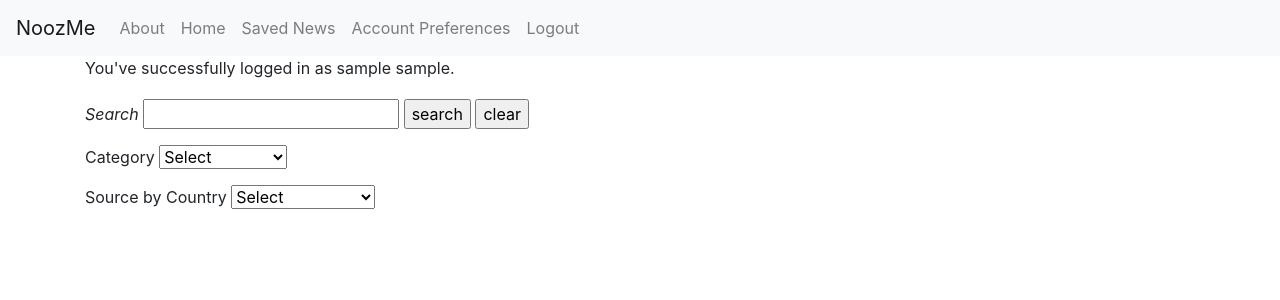
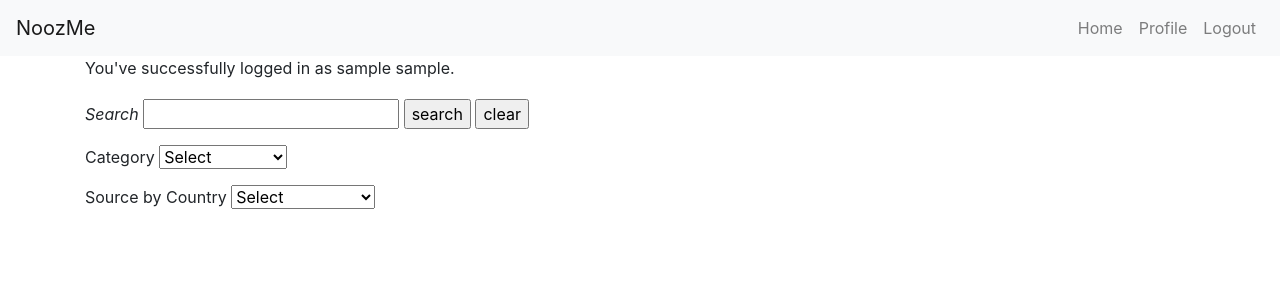
Before and after one commit to mkm3/NoozMe, a Flask app: page /dashboard in a window 1280 px wide. Shown: the top 300 px of the page. Run offline with Flask 2, Linux system fonts and the light colour scheme; the visitor is signed in with stand-in values (Sample User, id 1); data comes from the database, SQL or seed files in the repository; some libraries are stand-ins or nearby versions.

Commit message:
Updated Login/Logout and added Save_News functions/routes

```diff
--- a/crud.py
+++ b/crud.py
@@ -59,7 +59,7 @@ def save_article(title,image,description,content,pub_date,news_url,user):
 
 
 def get_saved_news(user):
-    """Grab saved news to render."""
+    """Grab saved news by user."""
 
     saved_news_feed = []
 
--- a/news.py
+++ b/news.py
@@ -54,7 +54,3 @@ def get_everything(keyword):
     #for testing
     print(articles)
     return articles
-
-
-def get_sources():
-    pass
--- a/server.py
+++ b/server.py
@@ -59,7 +59,7 @@ def is_logged_in():
 
 @app.route('/login', methods=['GET', 'POST'])
 def login():
-    """Route for handling the login page logic."""
+    """Route for handling user login."""
     login = None
     if request.method == 'POST':
         user = db.session.query(User).filter(User.username == request.form['username'],
@@ -75,8 +75,15 @@ def login():
 
     return render_template('login.html', login=login)
 
+@app.route('/logout', methods=['GET'])
+def logout():
+    """Route for handling user logout."""
 
-@app.route("/save-article", methods=["POST"])
+    session.pop('user_id', None)
+    return redirect('/login')
+
+
+@app.route('/save-article', methods=['POST'])
 def save_article():
     """Save article to user's profile/saved_news table."""
 
@@ -123,18 +130,22 @@ def create_user():
 
 @app.route('/dashboard', methods=['GET'])
 def logged_in():
-    """Redirect users to dashboard after login"""
+    """Redirect users to dashboard after login or if not logged in."""
+    if not is_logged_in():
+        return redirect('/login')
+
     user = get_logged_in_user()
     print(f"Successfully logged in as {user.fname} {user.lname}")
     return render_template('dashboard.html', user=user)
 
 
-# TRYING TO SHOW SAVED NEWS / PROFILE SETTINGS
-# @app.route('/user/user_id')
-# def show_profile(user_id):
-#     """Shows user profile"""
-#     user = crud.get_user_by_id(user_id)
-#     return render_template('/profile_settings.html', user=user)
+@app.route('/user/<user_id>')
+def return_saved_news(user_id):
+    """Shows saved news by user_id"""
+    user = crud.get_user_by_id(user_id)
+    saved_articles = crud.get_saved_news(user)
+    return render_template('/profile.html', user=user,
+                                            saved_articles=saved_articles)
 
 
 if __name__ == '__main__':
--- a/static/newsapi.js
+++ b/static/newsapi.js
@@ -9,11 +9,11 @@ $(document).ready(function(){
       output +=`
         <div class="col l6 m6 s12">
             <h4>${news[i].title}</h4>
-            <img src="${news[i].urlToImage}" class="responsive-img">
+            <img src="${news[i].image}" class="responsive-img">
             <p>${news[i].description}</p>
             <p>${news[i].content}</p>
-            <p>Published on: ${news[i].publishedAt}</p>
-            <a href="${news[i].url}" class="btn">Read more</a>
+            <p>Published on: ${news[i].pub_date}</p>
+            <a href="${news[i].news_url}" class="btn">Read more</a>
 
           <form class="save-article-form">
             <input type="hidden" name="title" value="${news[i].title}">
@@ -31,24 +31,30 @@ $(document).ready(function(){
 
     if(output !== ""){
       $("#newsResults").html(output);
-        M.toast({
-        html: "There you go, nice reading",
-        classes: 'green'
+
+      $('.save-article-form').on('submit', (evt) => {
+        evt.preventDefault();
+        const formInputs = {
+          'title': evt.target[0].value,
+          'image': evt.target[1].value,
+          'description': evt.target[2].value,
+          'content': evt.target[3].value,
+          'pub_date': evt.target[4].value,
+          'news_url': evt.target[5].value
+        };
+
+        console.log(formInputs)
+
+        $.post('/save-article', formInputs, (res) => {
+          alert(res);
+        });
       });
 
-    }else{
+    } else {
       let noNews = `<div style='text-align:center; font-size:36px; margin-top:40px;'>This news isn't available. Sorry about that.<br>Try searching for something else </div>`;
         $("#newsResults").html(noNews);
-      M.toast({
-        html: "This news isn't available",
-        classes: 'red'
-      });
     }
   }
-
-
-
-
 
 
   // MVP - custom form component
@@ -57,8 +63,6 @@ $(document).ready(function(){
     let country = $("#country_selector").val();
     let category = $("#category_selector").val();
     let url = `/api/newsapi/top?country=${country}&category=${category}`;
-
-
 
     $.ajax({
 
@@ -91,7 +95,7 @@ $(document).ready(function(){
         });
       }
     });
-  }
+
 
 
       // spits out html output for our div id #newsResults
@@ -100,34 +104,15 @@ $(document).ready(function(){
 
 
         //grabs form inputs and submits them to the saved_news tables
-        $('.save-article-form').on('submit', (evt) => {
-          evt.preventDefault();
 
 
-          const formInputs = {
-            'title': evt.target[0].value,
-            'image': evt.target[1].value,
-            'description': evt.target[2].value,
-            'content': evt.target[3].value,
-            'pub_date': evt.target[4].value,
-            'news_url': evt.target[5].value
-
-          };
-
-        console.log(formInputs)
-
-      $.post('/save-article', formInputs, (res) => {
-        alert(res);
-      });
-
-    });
     }
     //after search, response if no news is available
     else{
       let noNews = `<div style='text-align:center; font-size:36px; margin-top:40px;'>This news isn't available. Sorry about that.<br>Try searching for something else </div>`;
         $("#newsResults").html(noNews);
     }
-  }
+  };
 
   // MVP - search engine component
   $("#searchbtn").on("click",function(e){
--- a/templates/dashboard.html
+++ b/templates/dashboard.html
@@ -21,29 +21,22 @@
     </button>
 
     <div class="collapse navbar-collapse" id="navbarSupportedContent">
-      <ul class="navbar-nav">
-        <li class="nav-item">
-          <a class="nav-link" href="#">About</a>
-        </li>
+
 
 
 
   <!-- Navbar showing nav-links -->
       <ul class="nav navbar-nav ml-auto">
         <li class="nav-item">
-          <a class="nav-link" href="#">Home</a>
+          <a class="nav-link" type="home" href="dashboard">Home</a>
         </li>
 
         <li class="nav-item">
-          <a class="nav-link" href="#">Saved News</a>
+          <a class="nav-link" type="profile" href="user/{{user.user_id}}">Profile</a>
         </li>
 
         <li class="nav-item">
-          <a class="nav-link" href="#">Account Preferences</a>
-        </li>
-
-        <li class="nav-item">
-          <a class="nav-link" href="#">Logout</a>
+          <a class="nav-link" type="logout" href="logout">Logout</a>
         </li>
       </ul>
     </div>
--- a/templates/login.html
+++ b/templates/login.html
@@ -6,7 +6,8 @@
   </head>
   <body>
     <div class="container">
-      <h1>Please login</h1>
+      <h1><a type="register" href="register">Register</a>
+      <h1>Already registered? Login</h1>
       <br>
       <form action="" method="post">
         <input type="text" placeholder="Username" name="username">
```
Also changed, not shown: templates/profile.html (added, +7 -0 lines), templates/~profile.html (added). Lines whose indentation alone changed are shown as unchanged.
